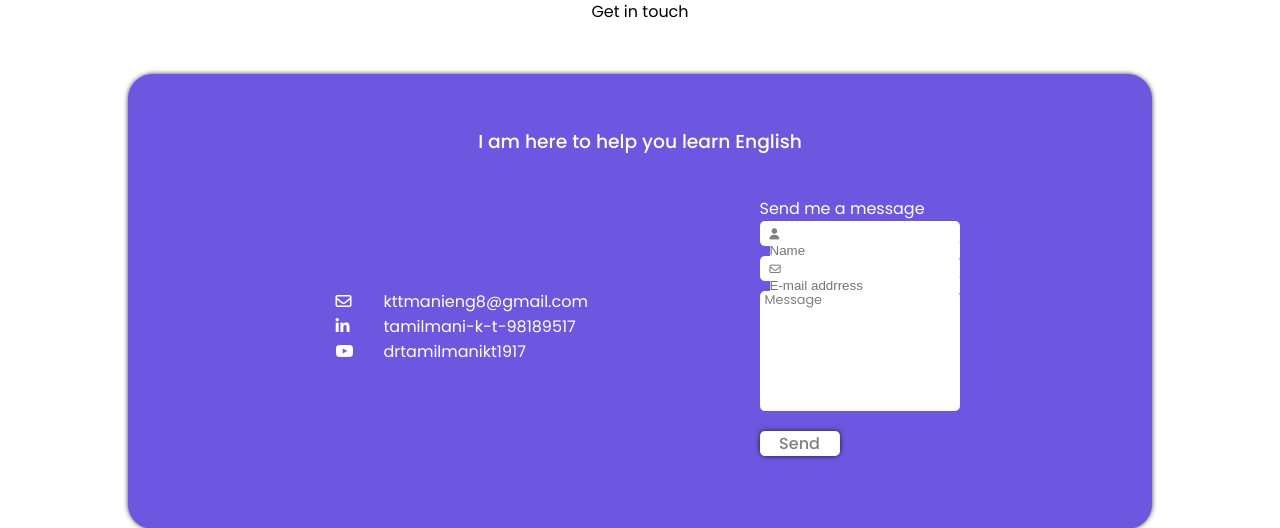
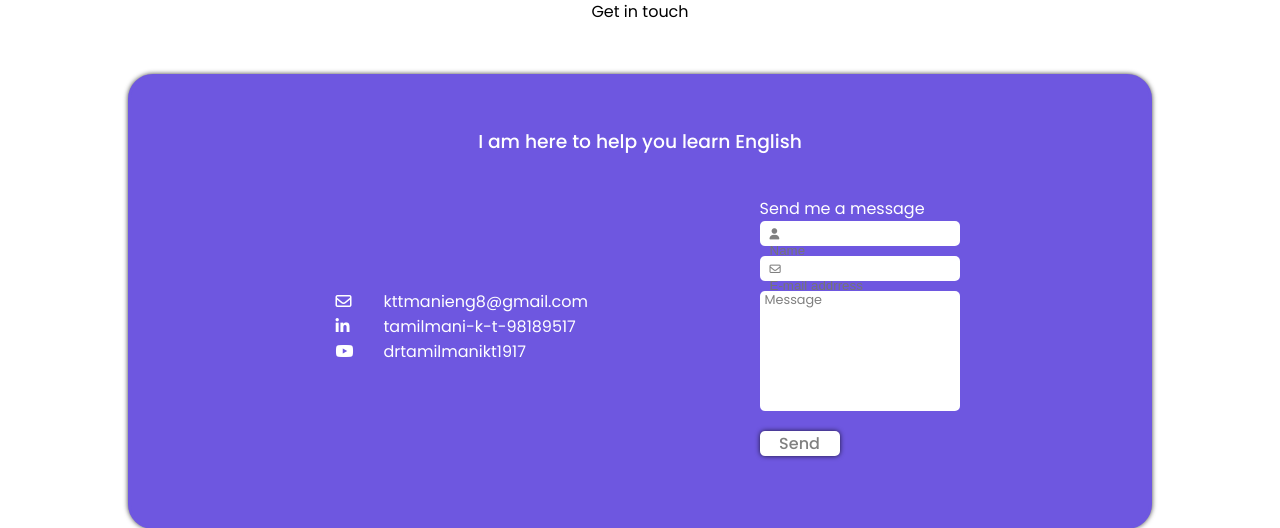
Before and after one commit to Rameshkumar-V/P1-BLOGWEB, a Flask app: page / in a window 1280 px wide. Shown: the part 1797-2325 px from the top of the page. Run offline with Flask 3, Linux system fonts and the light colour scheme.

Commit message:
vicky : css changes in contact

```diff
--- a/static/css/home.css
+++ b/static/css/home.css
@@ -284,6 +284,7 @@ p {
   border: none;
   outline: none;
   width: 100%;
+  background: transparent;
 }
 .text {
   width: 200px;
```
